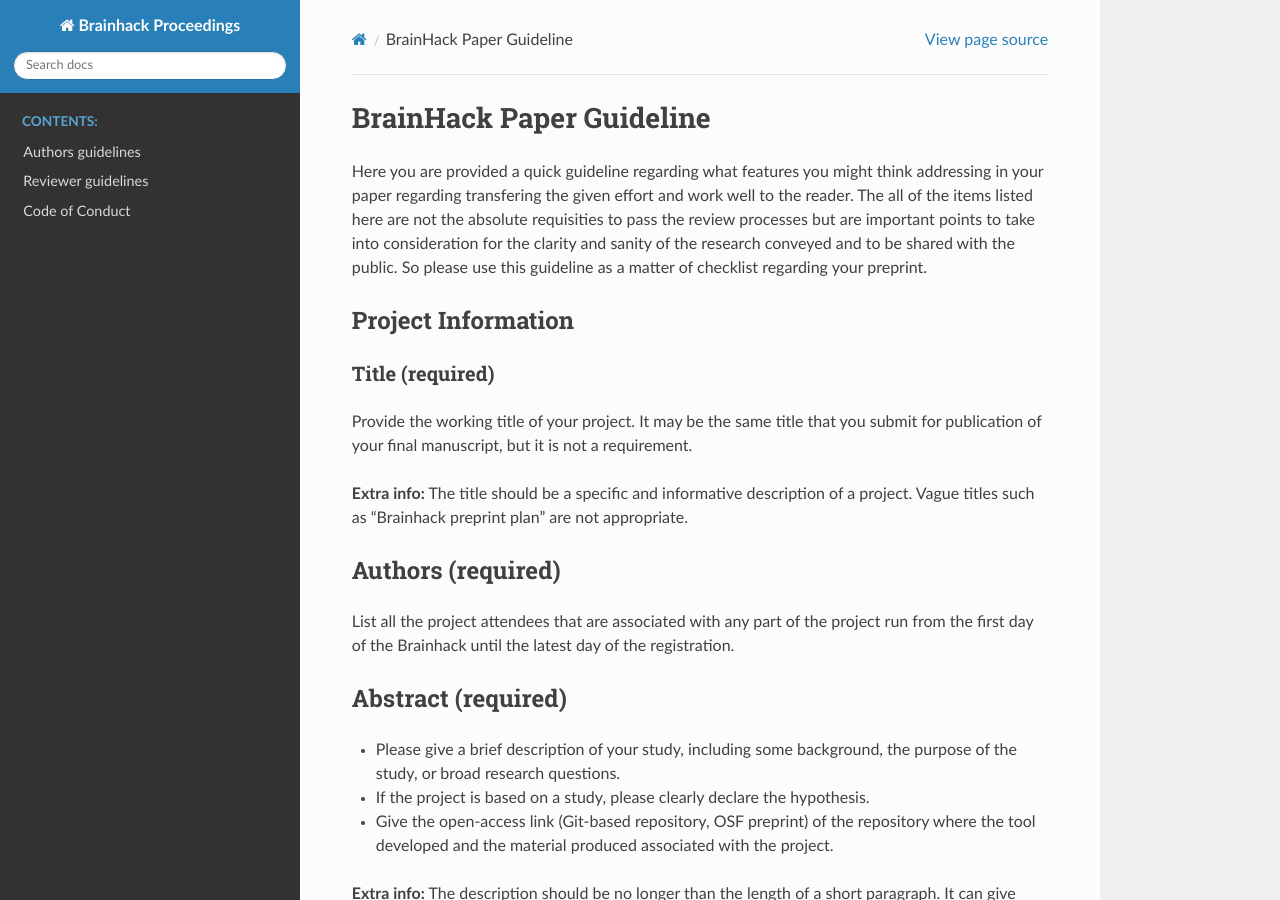
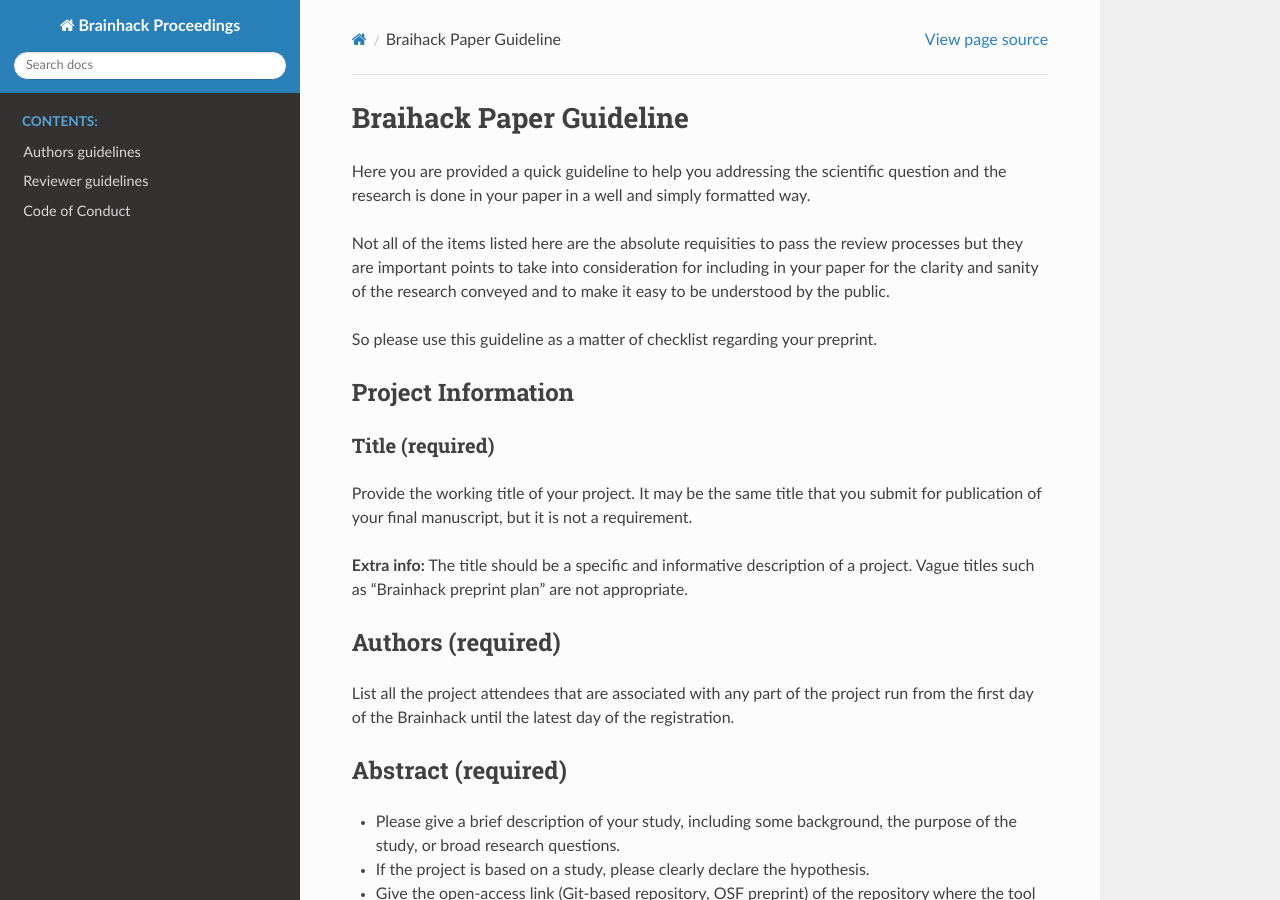
Before and after one commit to brainhack-proceedings/docs, a Sphinx documentation site: the page built from source/ARTICLE.md, in a window 1280 px wide and 900 px high. Built offline with Sphinx 7.4.7 and the Read the Docs theme 2.0.0, drawn with Linux system fonts in a browser that asks for light colours.

Commit message:
Some updates

```diff
--- a/source/ARTICLE.md
+++ b/source/ARTICLE.md
@@ -1,9 +1,10 @@
-# BrainHack Paper Guideline
+# Braihack Paper Guideline
 
-Here you are provided a quick guideline regarding what features you might think addressing in your paper regarding transfering the given effort and work well to the reader.
-The all of the items listed here are not the absolute requisities to pass the review processes but are important points to take into consideration for the clarity and sanity of the research conveyed and to be shared with the public.
+Here you are provided a quick guideline to help you addressing the scientific question and the research is done in your paper in a well and simply formatted way.
+
+Not all of the items listed here are the absolute requisities to pass the review processes but they are important points to take into consideration for including in your paper for the clarity and sanity of the research conveyed and to make it easy to be understood by the public.
+
 So please use this guideline as a matter of checklist regarding your preprint.
-
 
 ## Project Information
 ### Title (required)
```
